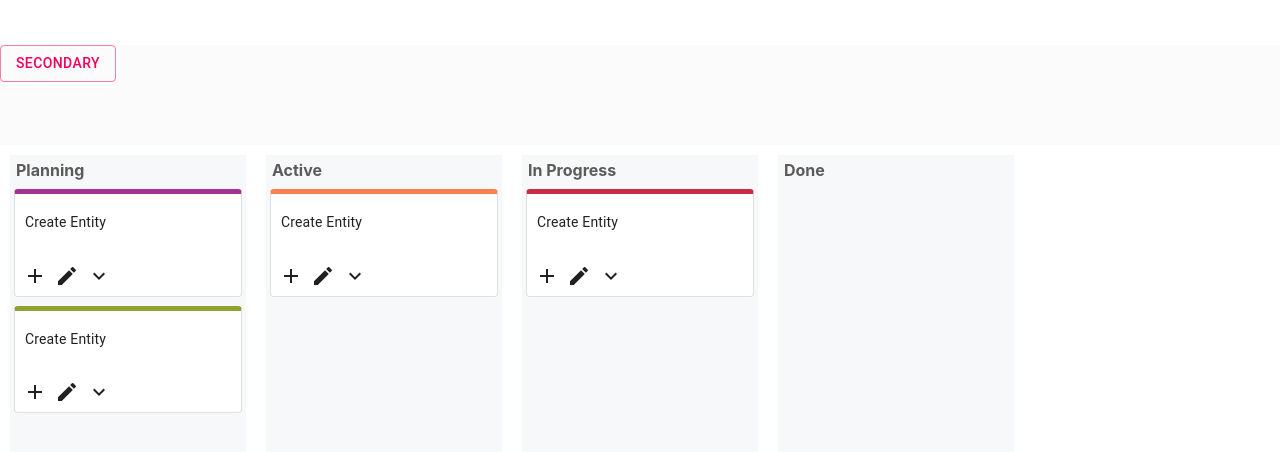
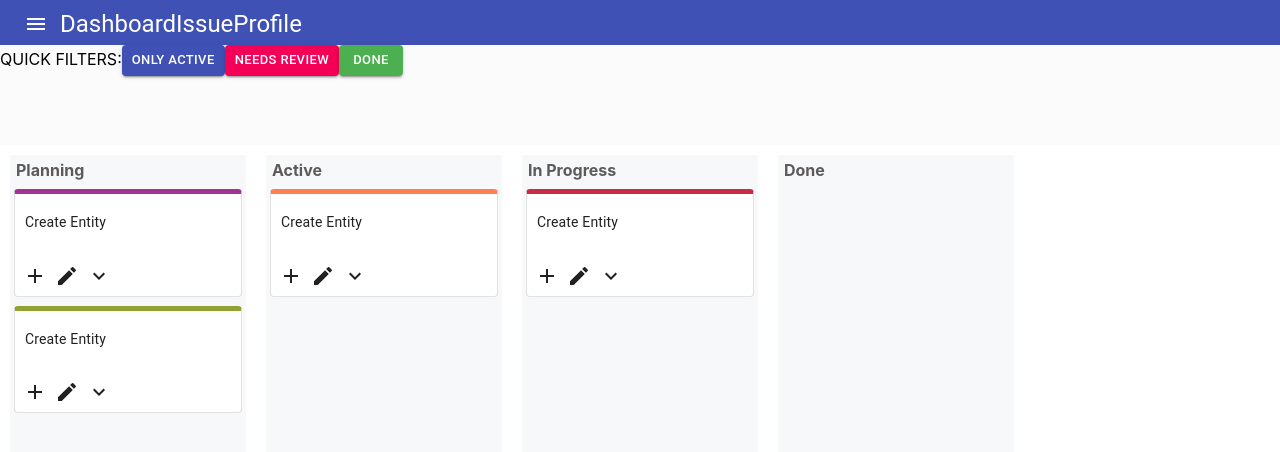
Before and after one commit to azizerel/Drag-Drop-with-React.js, a React (Create React App) app: page / in a window 1280 px wide. Shown: the top 452 px of the page. Built offline with nearby package versions, Linux system fonts and the light colour scheme.

Commit message:
new items added on navbar

```diff
--- a/src/components/Header/index.js
+++ b/src/components/Header/index.js
@@ -1,12 +1,32 @@
 import React from 'react';
 import '../../index.css';
 import Button from '@material-ui/core/Button';
-
+import MenuIcon from '@material-ui/icons/Menu';
+import Typography from '@material-ui/core/Typography';
+import AppBar from '@material-ui/core/AppBar';
+import Toolbar from '@material-ui/core/Toolbar';
+import IconButton from '@material-ui/core/IconButton';
 
 class Header extends React.Component {
   render() {
-    return (<div className="header">
-
+    return (
+      <div className="header">
+        <AppBar position="static">
+          <Toolbar variant="dense">
+            <IconButton edge="start" color="inherit" aria-label="menu">
+              <MenuIcon />
+            </IconButton>
+            <Typography variant="h5" color="inherit" className="navbarSections">
+              Dashboard
+            </Typography>
+            <Typography variant="h5" color="inherit"  className="navbarSections">
+              Issue
+            </Typography>
+            <Typography variant="h5" color="inherit"  className="navbarSections">
+              Profile
+            </Typography>
+          </Toolbar>
+        </AppBar>
     </div>);
   };
 }
@@ -14,9 +34,18 @@ class HeaderContent extends React.Component {
   render() {
     return (
       <div className="HeaderContent">
-      <Button variant="outlined" color="secondary">
-      Secondary
-</Button>
+        <section id="teamActionSection">
+          <span>QUICK FILTERS:</span>
+          <Button variant="contained" size="small"  color="primary" className="filterButtons">
+            Only Active
+          </Button>
+          <Button variant="contained" size="small"  color="secondary" className="filterButtons">
+            Needs Review
+          </Button>
+          <Button variant="contained" size="small"  color="primary" className="filterButtons" style={{background: '#4caf50'}}>
+            Done
+          </Button>
+        </section>
       </div>
     );
   }
```
